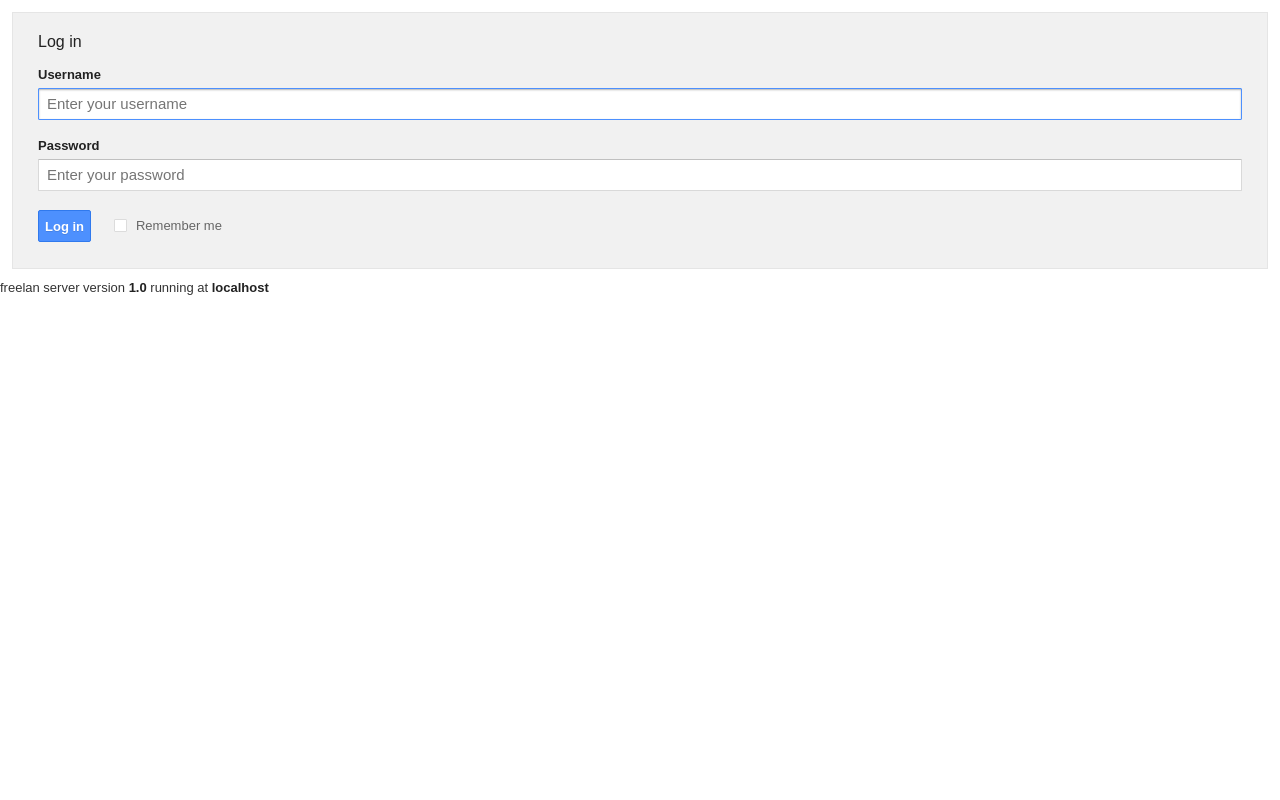
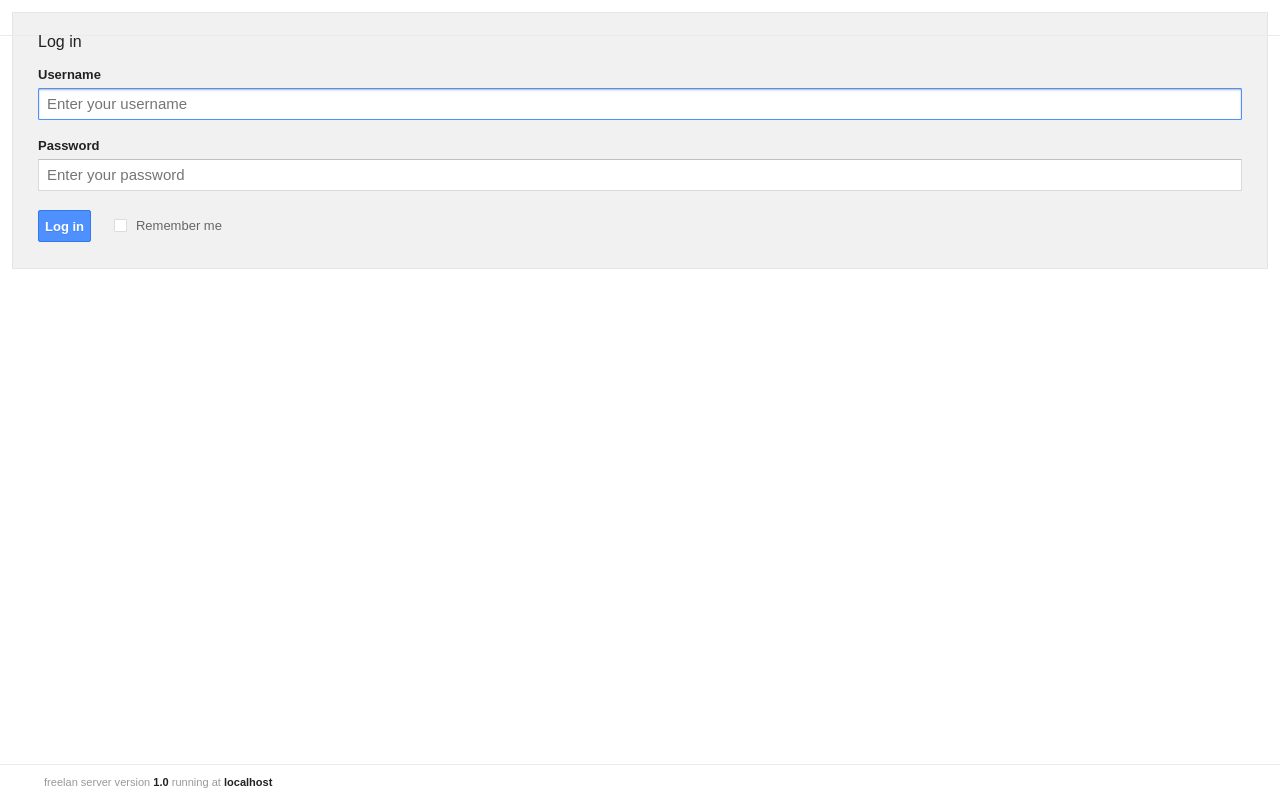
Before and after one commit to freelan-developers/freelan-server, a Flask app: page /login in a window 1280 px wide. Run offline with Flask 2, Linux system fonts and the light colour scheme.

Commit message:
Separated footer and header for clarity's sake

```diff
--- a/freelan_server/static/css/default.css
+++ b/freelan_server/static/css/default.css
@@ -1,4 +1,5 @@
-/* The default styles.
+/**
+ * The default styles.
  *
  * Strongly inspired by Google's design.
  */
--- /dev/null
+++ b/freelan_server/static/css/footer.css
@@ -0,0 +1,39 @@
+/**
+ * The footer styles.
+ */
+
+footer {
+	position: absolute;
+	bottom: 0;
+	height: 35px;
+	width: 100%;
+	border-top: 1px solid #ebebeb;
+	overflow: hidden;
+}
+
+footer > div {
+	font-size: .85em;
+	white-space: nowrap;
+	line-height: 0;
+	padding: 9px 44px 0;
+}
+
+footer > div > ul {
+	color: #999;
+	float: left;
+	max-width: 80%;
+	list-style: none;
+	line-height: 17px;
+	margin: 0 0 1em;
+}
+
+footer > div > ul > li {
+	display: inline;
+	padding: 0 1.5em 0 0;
+	margin: 0 0 .5em;
+	vertical-align: center;
+}
+
+footer a {
+	color: #333;
+}
--- a/freelan_server/static/css/form.css
+++ b/freelan_server/static/css/form.css
@@ -1,3 +1,7 @@
+/**
+ * The form related styles.
+ */
+
 /* Generic elements */
 
 form {
--- /dev/null
+++ b/freelan_server/static/css/header.css
@@ -0,0 +1,39 @@
+/**
+ * The header styles.
+ */
+
+header {
+	position: absolute;
+	top: 0;
+	height: 35px;
+	width: 100%;
+	border-bottom: 1px solid #ebebeb;
+	overflow: hidden;
+}
+
+header > div {
+	font-size: .85em;
+	white-space: nowrap;
+	line-height: 0;
+	padding: 9px 44px 0;
+}
+
+header > div > ul {
+	color: #999;
+	float: right;
+	max-width: 80%;
+	list-style: none;
+	line-height: 17px;
+	margin: 0 0 1em;
+}
+
+header > div > ul > li {
+	display: inline;
+	padding: 0 1.5em 0 0;
+	margin: 0 0 .5em;
+	vertical-align: center;
+}
+
+header > div > ul > li img {
+	max-height: 14px;
+}
--- a/freelan_server/templates/base.html
+++ b/freelan_server/templates/base.html
@@ -6,6 +6,8 @@
 		<meta charset="utf-8" />
 		<title>Freelan Server{% block title_suffix %}{% endblock %}</title>
 		<link type="text/css" href="{{ url_for('static', filename='css/default.css') }}" rel="stylesheet" media="screen" />
+		<link type="text/css" href="{{ url_for('static', filename='css/header.css') }}" rel="stylesheet" media="screen" />
+		<link type="text/css" href="{{ url_for('static', filename='css/footer.css') }}" rel="stylesheet" media="screen" />
 		<link type="text/css" href="{{ url_for('static', filename='css/form.css') }}" rel="stylesheet" media="screen" />
 		<script type="text/javascript" src="{{ url_for('static', filename='js/jquery-1.7.2.min.js') }}"></script>
 	</head>
--- /dev/null
+++ b/freelan_server/templates/footer.html
@@ -0,0 +1,9 @@
+{# The footer #}
+
+<footer>
+	<div>
+		<ul>
+			<li>freelan server version <strong>{{ version }}</strong> running at <strong>{{ request.host }}</strong></li>
+		</ul>
+	</div>
+</footer>
--- /dev/null
+++ b/freelan_server/templates/header.html
@@ -0,0 +1,17 @@
+{# The header #}
+
+<header>
+	<div>
+		<ul>
+			{% if current_user.is_authenticated() %}
+				{% if current_user.email %}
+					<li>
+						<img src="{{ current_user.email | gravatar(size=128) }}" alt="{{ current_user.email }}" />
+					</li>
+				{% endif %}
+				<li id="user_box">Identified as <a href={{ url_for('profile') }}>{{ current_user.username }}</a>.</li>
+				<li id="logout_box">Click <a href={{ url_for('logout') }}>here</a> to log out.</li>
+			{% endif %}
+		</ul>
+	</div>
+</header>
--- a/freelan_server/templates/information.html
+++ /dev/null
@@ -1,15 +0,0 @@
-{# The information box #}
-
-<footer id="information_box">
-	{% if current_user.is_authenticated() %}
-		{% if current_user.email %}
-			<span id="avatar_box">
-				<img src="{{ current_user.email | gravatar(size=128) }}" alt="{{ current_user.email }}" />
-			</span>
-		{% endif %}
-		<span id="user_box">Identified as <a href={{ url_for('profile') }}>{{ current_user.username }}</a>.</span>
-		<span id="logout_box">Click <a href={{ url_for('logout') }}>here</a> to log out.</span>
-	{% endif %}
-
-	<span>freelan server version <strong>{{ version }}</strong> running at <strong>{{ request.host }}</strong></span>
-</footer>
```
Also changed, not shown: other parts of freelan_server/templates/base.html (+5 -2 lines).
